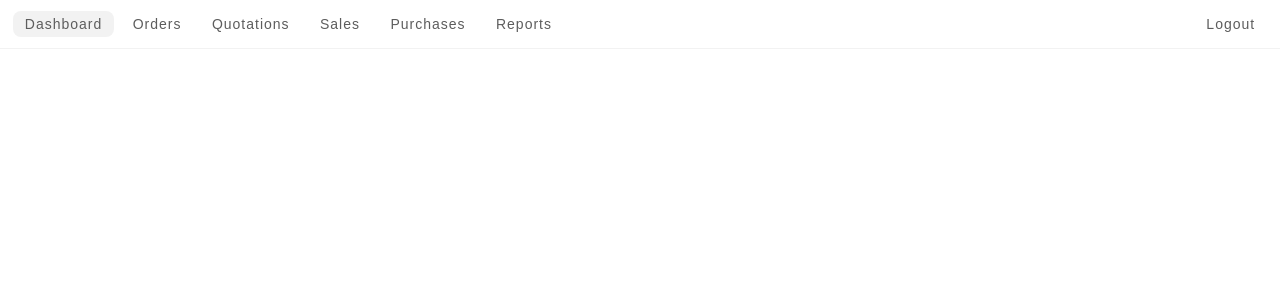
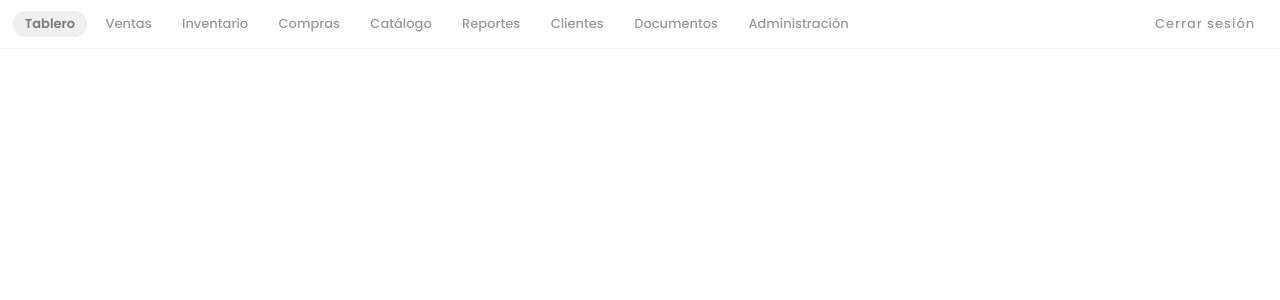
Before and after one commit to saulemilioramirezcayoja08-cloud/terra-partes-frontend, an Angular app: page / in a window 1280 px wide. Shown: the top 300 px of the page. Built offline with nearby package versions, Linux system fonts and the light colour scheme; sample sign-in values are in the browser's storage.

Commit message:
refactor navbar

```diff
--- a/src/app/pages/layout/components/navbar/navbar.css
+++ b/src/app/pages/layout/components/navbar/navbar.css
@@ -6,6 +6,10 @@
   align-items: center;
   background-color: white;
   border-bottom: 1px solid rgba(128, 128, 128, 0.1);
+  font-family: "Poppins", sans-serif;
+  font-style: normal;
+  font-size: 13px;
+  color: rgba(128, 128, 128, 0.6);
 }
 
 .container {
@@ -33,28 +37,26 @@
 
 .tab {
   padding: 0 12px;
+  color: rgba(128, 128, 128, 0.8);
   text-decoration: none;
-  font-family: Arial, sans-serif;
-  font-size: 14px;
-  letter-spacing: 1px;
-  color: #5d5d5d;
+  font-weight: 500;
   display: flex;
   align-items: center;
   height: 1.6rem;
   transition: all 0.2s ease-in;
-  border-radius: 8px;
+  border-radius: 12px;
   cursor: pointer;
   position: relative;
 }
 
 .tab:hover {
-  color: #5d5d5d;
-  background-color: rgba(128, 128, 128, 0.05);
+  color: grey;
 }
 
 .tab.active {
-  color: #5d5d5d;
-  background-color: rgba(128, 128, 128, 0.1);
+  color: #7c7a7a;
+  font-weight: 600;
+  background-color: #efefef;
 }
 
 .tab-item:hover .tab::after {
@@ -63,7 +65,7 @@
   bottom: -2px;
   left: 50%;
   transform: translateX(-50%);
-  width: 60%;
+  width: 50%;
   height: 2px;
   background-color: rgba(93, 93, 93, 0.3);
   border-radius: 2px;
@@ -74,8 +76,8 @@
   top: 100%;
   left: 0;
   background-color: white;
-  box-shadow: rgba(0, 0, 0, 0.1) 0 10px 15px -3px, rgba(0, 0, 0, 0.05) 0 4px 6px -2px;
-  padding: 10px;
+  box-shadow: rgba(0, 0, 0, 0.18) 0 2px 4px;
+  padding: 12px;
   margin-top: 8px;
   min-width: 220px;
   opacity: 0;
@@ -92,66 +94,97 @@
 }
 
 .mega-menu.grid {
-  min-width: 460px;
+  min-width: 520px;
   display: grid;
   grid-template-columns: 1fr 1fr;
-  gap: 4px;
+  gap: 12px;
+}
+
+.mega-menu.wide {
+  min-width: 800px;
+  display: grid;
+  grid-template-columns: repeat(auto-fit, minmax(180px, 1fr));
+  gap: 12px;
+  padding: 20px;
+}
+
+.mega-menu.simple {
+  min-width: 240px;
+  display: flex;
+  flex-direction: column;
+  gap: 6px;
+  padding: 16px;
 }
 
 .menu-column {
   display: flex;
   flex-direction: column;
-  gap: 4px;
+  gap: 6px;
+  padding: 8px;
 }
 
 .menu-title {
-  font-family: Arial, sans-serif;
-  font-size: 11px;
-  letter-spacing: 1px;
-  color: rgba(93, 93, 93, 0.5);
-  font-weight: 600;
-  margin-bottom: 8px;
+  letter-spacing: 2px;
   text-transform: uppercase;
-  padding: 0 14px;
+  padding: 4px 14px;
+  border-bottom: 1px solid rgba(128, 128, 128, 0.08);
 }
 
 .menu-item {
-  padding: 8px 14px;
+  color: grey;
+  padding: 4px 12px;
   text-decoration: none;
-  font-family: Arial, sans-serif;
-  font-size: 14px;
   letter-spacing: 1px;
-  color: grey;
   display: block;
   transition: all 0.2s ease-in;
-  border-radius: 14px;
+  border-radius: 8px;
 }
 
 .menu-item:hover {
-  background-color: rgba(128, 128, 128, 0.08);
+  background-color: rgba(128, 128, 128, 0.1);
+  transform: translateX(4px);
 }
 
-.mega-menu.simple {
-  min-width: 200px;
-  display: flex;
-  flex-direction: column;
-  gap: 4px;
+.menu-item.active-item {
+  background-color: rgba(229, 229, 229, 0.8);
+  color: #5d5d5d;
+  font-weight: 600;
+  position: relative;
+}
+
+.menu-item.active-item::before {
+  content: '';
+  position: absolute;
+  left: -4px;
+  top: 50%;
+  transform: translateY(-50%);
+  width: 2px;
+  height: 60%;
+  background-color: #7c7a7a;
+  border-radius: 6px;
+}
+
+.menu-item.active-item:hover {
+  background-color: rgba(229, 229, 229, 0.8);
+  transform: translateX(2px);
 }
 
 .btn-logout {
   height: 1.6rem;
+  font-weight: 500;
+  color: rgba(128, 128, 128, 0.8);
+  font-family: "Poppins", sans-serif;
+  font-style: normal;
+  font-size: 13px;
   background-color: white;
   padding: 0 12px;
-  border-radius: 8px;
+  border-radius: 12px;
   border: none;
-  font-family: Arial, sans-serif;
-  font-size: 14px;
   letter-spacing: 1px;
-  color: #5d5d5d;
   cursor: pointer;
   transition: all 0.2s ease-in;
 }
 
 .btn-logout:hover {
-  background-color: rgba(128, 128, 128, 0.05);
+  background-color: rgba(128, 128, 128, 0.08);
 }
--- a/src/app/pages/layout/components/navbar/navbar.html
+++ b/src/app/pages/layout/components/navbar/navbar.html
@@ -1,94 +1,197 @@
 <div class="navbar-component">
   <div class="container">
-    <nav class="nav-tabs">
+    <nav class="nav-tabs" role="navigation" aria-label="Menú principal">
+
       <div class="tab-item">
         <a routerLink="/" routerLinkActive="active" class="tab" [routerLinkActiveOptions]="{ exact: true }">
-          Dashboard
+          Tablero
         </a>
       </div>
+
       <div class="tab-item">
-        <a routerLink="/order" routerLinkActive="active" class="tab">
-          Orders
-        </a>
-        <div class="mega-menu grid">
+        <span class="tab" [class.active]="isModuleActive('ventas')">
+          Ventas
+        </span>
+
+        <div class="mega-menu wide">
           <div class="menu-column">
-            <div class="menu-title">Manage</div>
-            <a routerLink="/order" class="menu-item">Order List</a>
-            <a routerLink="/order/create" class="menu-item">Create Order</a>
+            <div class="menu-title">Cotizaciones</div>
+            <a routerLink="/quotation/list" routerLinkActive="active-item" class="menu-item">Listado</a>
+            <a routerLink="/quotation/create" routerLinkActive="active-item" class="menu-item">Crear</a>
+            <a routerLink="/quotation/pending" routerLinkActive="active-item" class="menu-item">Pendientes</a>
+            <a routerLink="/quotation/approved" routerLinkActive="active-item" class="menu-item">Aprobadas</a>
+            <a routerLink="/quotation/cancelled" routerLinkActive="active-item" class="menu-item">Anuladas</a>
           </div>
+
           <div class="menu-column">
-            <div class="menu-title">Status</div>
-            <a routerLink="/order/pending" class="menu-item">Pending Orders</a>
-            <a routerLink="/order/confirm" class="menu-item">Confirm Orders</a>
-            <a routerLink="/order/cancelled" class="menu-item">Cancelled Orders</a>
+            <div class="menu-title">Órdenes</div>
+            <a routerLink="/order/list" routerLinkActive="active-item" class="menu-item">Listado</a>
+            <a routerLink="/order/create" routerLinkActive="active-item" class="menu-item">Crear</a>
+            <a routerLink="/order/pending" routerLinkActive="active-item" class="menu-item">Pendientes</a>
+            <a routerLink="/order/confirmed" routerLinkActive="active-item" class="menu-item">Confirmadas</a>
+            <a routerLink="/order/cancelled" routerLinkActive="active-item" class="menu-item">Anuladas</a>
+            <a routerLink="/order/method/cash" routerLinkActive="active-item" class="menu-item">Solo contado</a>
+            <a routerLink="/order/method/credit" routerLinkActive="active-item" class="menu-item">Solo crédito</a>
+          </div>
+
+          <div class="menu-column">
+            <div class="menu-title">Ventas</div>
+            <a routerLink="/sale/list" routerLinkActive="active-item" class="menu-item">Listado</a>
+            <a routerLink="/sale/pending" routerLinkActive="active-item" class="menu-item">Pendientes</a>
+            <a routerLink="/sale/completed" routerLinkActive="active-item" class="menu-item">Confirmadas</a>
+            <a routerLink="/sale/cancelled" routerLinkActive="active-item" class="menu-item">Anuladas</a>
+          </div>
+
+          <div class="menu-column">
+            <div class="menu-title">Crédito</div>
+            <a routerLink="/credit/assign-plan" routerLinkActive="active-item" class="menu-item">Asignar plan a
+              orden</a>
+            <a routerLink="/credit/orders-with-plan" routerLinkActive="active-item" class="menu-item">Órdenes con
+              plan</a>
+            <a routerLink="/payments/orders" routerLinkActive="active-item" class="menu-item">Registrar abonos</a>
+            <a routerLink="/credit/portfolio" routerLinkActive="active-item" class="menu-item">Cartera (saldos
+              abiertos)</a>
+          </div>
+
+          <div class="menu-column">
+            <div class="menu-title">Reservas</div>
+            <a routerLink="/reservas/activas" routerLinkActive="active-item" class="menu-item">Activas</a>
+            <a routerLink="/reservas/consumidas" routerLinkActive="active-item" class="menu-item">Consumidas</a>
           </div>
         </div>
       </div>
+
       <div class="tab-item">
-        <a routerLink="/quotation" routerLinkActive="active" class="tab">
-          Quotations
-        </a>
+        <span class="tab" [class.active]="isModuleActive('inventario')">
+          Inventario
+        </span>
         <div class="mega-menu grid">
           <div class="menu-column">
-            <div class="menu-title">Manage</div>
-            <a routerLink="/quotation" class="menu-item">Quotation List</a>
-            <a routerLink="/quotation/create" class="menu-item">Create Quotation</a>
+            <div class="menu-title">Stock</div>
+            <a routerLink="/inventory/stock" routerLinkActive="active-item" class="menu-item">Existencias por
+              almacén</a>
+            <a routerLink="/inventory/availability" routerLinkActive="active-item" class="menu-item">Disponibilidad
+              (ATP)</a>
+            <a routerLink="/inventory/alerts/low" routerLinkActive="active-item" class="menu-item">Alertas de stock
+              bajo</a>
           </div>
           <div class="menu-column">
-            <div class="menu-title">Status</div>
-            <a routerLink="/quotation/pending" class="menu-item">Pending Quotations</a>
-            <a routerLink="/quotation/confirm" class="menu-item">Confirm Quotations</a>
-            <a routerLink="/quotation/cancelled" class="menu-item">Cancelled Quotations</a>
+            <div class="menu-title">Análisis</div>
+            <a routerLink="/inventory/rotation" routerLinkActive="active-item" class="menu-item">Rotación / Stock
+              muerto</a>
           </div>
         </div>
       </div>
+
       <div class="tab-item">
-        <a routerLink="/sale" routerLinkActive="active" class="tab">
-          Sales
-        </a>
+        <span class="tab" [class.active]="isModuleActive('compras')">
+          Compras
+        </span>
         <div class="mega-menu grid">
           <div class="menu-column">
-            <div class="menu-title">Manage</div>
-            <a routerLink="/sale" class="menu-item">Sales List</a>
+            <div class="menu-title">Órdenes de compra</div>
+            <a routerLink="/purchase/list" routerLinkActive="active-item" class="menu-item">Listado</a>
+            <a routerLink="/purchase/create" routerLinkActive="active-item" class="menu-item">Crear</a>
+            <a routerLink="/purchase/pending" routerLinkActive="active-item" class="menu-item">Pendientes</a>
+            <a routerLink="/purchase/received" routerLinkActive="active-item" class="menu-item">Recibidas</a>
+            <a routerLink="/purchase/cancelled" routerLinkActive="active-item" class="menu-item">Anuladas</a>
           </div>
           <div class="menu-column">
-            <div class="menu-title">Tracking</div>
-            <a routerLink="/sale/pending" class="menu-item">Pending Sales</a>
-            <a routerLink="/sale/confirm" class="menu-item">Confirm Sales</a>
-            <a routerLink="/sale/cancelled" class="menu-item">Cancelled Sales</a>
+            <div class="menu-title">Proveedores & Análisis</div>
+            <a routerLink="/suppliers" routerLinkActive="active-item" class="menu-item">Proveedores</a>
+            <a routerLink="/purchase/valuation" routerLinkActive="active-item" class="menu-item">Valorización de
+              inventario</a>
           </div>
         </div>
       </div>
+
       <div class="tab-item">
-        <a routerLink="/purchase" routerLinkActive="active" class="tab">
-          Purchases
-        </a>
+        <span class="tab" [class.active]="isModuleActive('catalogo')">
+          Catálogo
+        </span>
         <div class="mega-menu grid">
           <div class="menu-column">
-            <div class="menu-title">Manage</div>
-            <a routerLink="/purchase" class="menu-item">Purchase List</a>
-            <a routerLink="/purchase/create" class="menu-item">Create Purchase</a>
+            <div class="menu-title">Productos</div>
+            <a routerLink="/catalog/products" routerLinkActive="active-item" class="menu-item">Listado de productos</a>
+            <a routerLink="/catalog/products/create" routerLinkActive="active-item" class="menu-item">Crear producto</a>
+            <a routerLink="/catalog/codes" routerLinkActive="active-item" class="menu-item">Códigos asociados</a>
+            <a routerLink="/catalog/categories" routerLinkActive="active-item" class="menu-item">Categorías</a>
           </div>
           <div class="menu-column">
-            <div class="menu-title">Status</div>
-            <a routerLink="/purchase/pending" class="menu-item">Pending Purchases</a>
-            <a routerLink="/purchase/confirm" class="menu-item">Confirm Purchases</a>
-            <a routerLink="/purchase/cancelled" class="menu-item">Cancelled Purchases</a>
+            <div class="menu-title">Calidad de datos</div>
+            <a routerLink="/catalog/audit" routerLinkActive="active-item" class="menu-item">Auditoría de catálogo</a>
           </div>
         </div>
       </div>
+
       <div class="tab-item">
-        <a routerLink="/report" routerLinkActive="active" class="tab">
-          Reports
-        </a>
+        <span class="tab" [class.active]="isModuleActive('reportes')">
+          Reportes
+        </span>
+        <div class="mega-menu wide">
+          <div class="menu-column">
+            <div class="menu-title">Ventas</div>
+            <a routerLink="/report/sales" routerLinkActive="active-item" class="menu-item">Libro de ventas</a>
+            <a routerLink="/report/sales/top-customers" routerLinkActive="active-item" class="menu-item">Top
+              clientes</a>
+          </div>
+          <div class="menu-column">
+            <div class="menu-title">Compras</div>
+            <a routerLink="/report/purchases" routerLinkActive="active-item" class="menu-item">Libro de compras</a>
+          </div>
+          <div class="menu-column">
+            <div class="menu-title">Inventario</div>
+            <a routerLink="/report/inventory" routerLinkActive="active-item" class="menu-item">Reporte de inventario</a>
+            <a routerLink="/report/inventory/rotation" routerLinkActive="active-item" class="menu-item">Rotación</a>
+            <a routerLink="/report/inventory/valuation" routerLinkActive="active-item"
+               class="menu-item">Valorización</a>
+          </div>
+        </div>
+      </div>
+
+      <div class="tab-item">
+        <span class="tab" [class.active]="isModuleActive('clientes')">
+          Clientes
+        </span>
         <div class="mega-menu simple">
-          <a routerLink="/report/sales" class="menu-item">Sales Report</a>
-          <a routerLink="/report/purchases" class="menu-item">Purchases Report</a>
-          <a routerLink="/report/inventory" class="menu-item">Inventory Report</a>
+          <a routerLink="/customers/list" routerLinkActive="active-item" class="menu-item">Listado de clientes</a>
+          <a routerLink="/customers/quotes" routerLinkActive="active-item" class="menu-item">Cotizaciones por
+            cliente</a>
+          <a routerLink="/customers/frequency" routerLinkActive="active-item" class="menu-item">Frecuencia de compra</a>
+          <a routerLink="/customers/open-balances" routerLinkActive="active-item" class="menu-item">Saldos /
+            anticipos</a>
+        </div>
+      </div>
+
+      <div class="tab-item">
+        <span class="tab" [class.active]="isModuleActive('documentos')">
+          Documentos
+        </span>
+        <div class="mega-menu simple">
+          <a routerLink="/documents/quotation" routerLinkActive="active-item" class="menu-item">Cotizaciones</a>
+          <a routerLink="/documents/order" routerLinkActive="active-item" class="menu-item">Órdenes</a>
+          <a routerLink="/documents/sale" routerLinkActive="active-item" class="menu-item">Ventas</a>
+          <a routerLink="/documents/purchase" routerLinkActive="active-item" class="menu-item">Compras</a>
+        </div>
+      </div>
+
+      <div class="tab-item">
+        <span class="tab" [class.active]="isModuleActive('administracion')">
+          Administración
+        </span>
+        <div class="mega-menu grid">
+          <div class="menu-column">
+            <div class="menu-title">Seguridad</div>
+            <a routerLink="/admin/users" routerLinkActive="active-item" class="menu-item">Usuarios</a>
+          </div>
+          <div class="menu-column">
+            <div class="menu-title">Parámetros</div>
+            <a routerLink="/admin/payments" routerLinkActive="active-item" class="menu-item">Métodos de pago</a>
+          </div>
         </div>
       </div>
     </nav>
 
-    <button class="btn-logout" type="button" (click)="logout()">Logout</button>
+    <button class="btn-logout" type="button" (click)="logout()">Cerrar sesión</button>
   </div>
 </div>
--- a/src/app/pages/layout/components/navbar/navbar.ts
+++ b/src/app/pages/layout/components/navbar/navbar.ts
@@ -1,5 +1,6 @@
 import {Component} from '@angular/core';
-import {Router, RouterLink, RouterLinkActive} from '@angular/router';
+import {NavigationEnd, Router, RouterLink, RouterLinkActive} from '@angular/router';
+import {filter} from 'rxjs';
 
 @Component({
   selector: 'app-navbar',
@@ -11,7 +12,32 @@ import {Router, RouterLink, RouterLinkActive} from '@angular/router';
   styleUrl: './navbar.css'
 })
 export class Navbar {
+  currentUrl: string = '';
+
+  private readonly routeMap = {
+    ventas: ['/quotation', '/order', '/sale', '/credit', '/payments', '/reservas'],
+    inventario: ['/inventory'],
+    compras: ['/purchase', '/suppliers'],
+    catalogo: ['/catalog'],
+    reportes: ['/report'],
+    clientes: ['/customers'],
+    documentos: ['/documents'],
+    administracion: ['/admin']
+  };
+
   constructor(private router: Router) {
+    this.router.events
+      .pipe(filter(event => event instanceof NavigationEnd))
+      .subscribe((event: NavigationEnd) => {
+        this.currentUrl = event.urlAfterRedirects;
+      });
+
+    this.currentUrl = this.router.url;
+  }
+
+  isModuleActive(module: keyof typeof this.routeMap): boolean {
+    const routes = this.routeMap[module];
+    return routes.some(route => this.currentUrl.startsWith(route));
   }
 
   logout() {
--- a/src/index.html
+++ b/src/index.html
@@ -6,6 +6,10 @@
   <base href="/">
   <meta name="viewport" content="width=device-width, initial-scale=1">
   <link rel="icon" type="image/x-icon" href="favicon.ico">
+
+  <link rel="preconnect" href="https://fonts.googleapis.com">
+  <link rel="preconnect" href="https://fonts.gstatic.com" crossorigin>
+  <link href="https://fonts.googleapis.com/css2?family=Poppins:ital,wght@0,100;0,200;0,300;0,400;0,500;0,600;0,700;0,800;0,900;1,100;1,200;1,300;1,400;1,500;1,600;1,700;1,800;1,900&display=swap" rel="stylesheet">
 </head>
 <body>
   <app-root></app-root>
```
